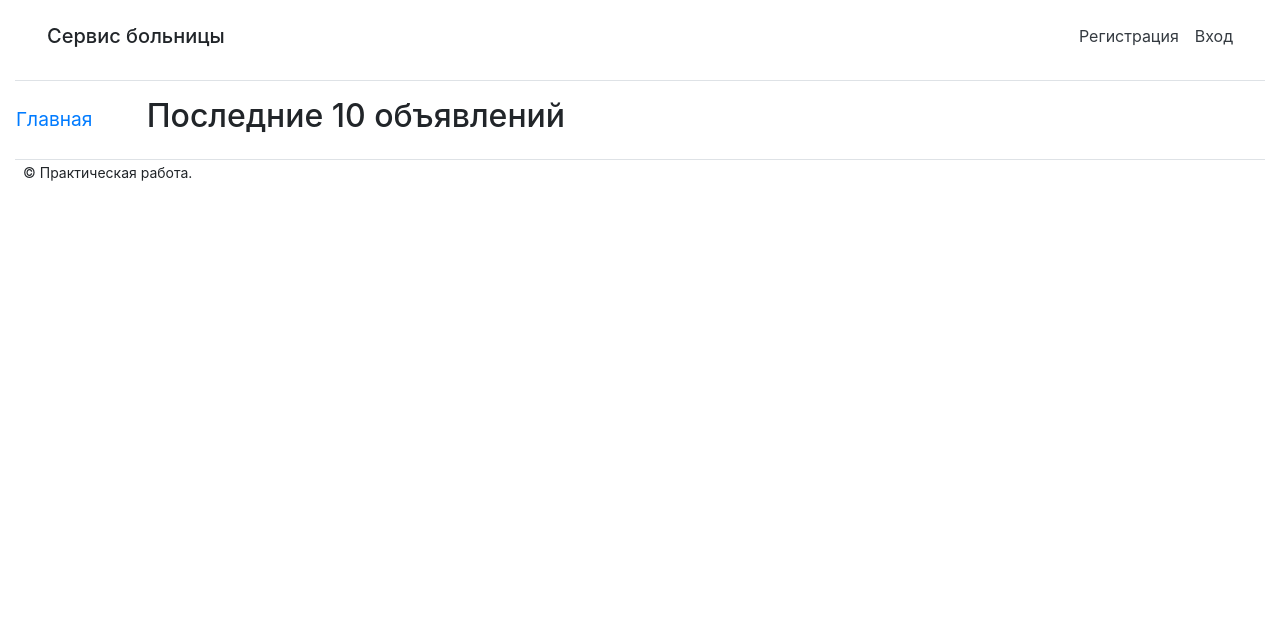
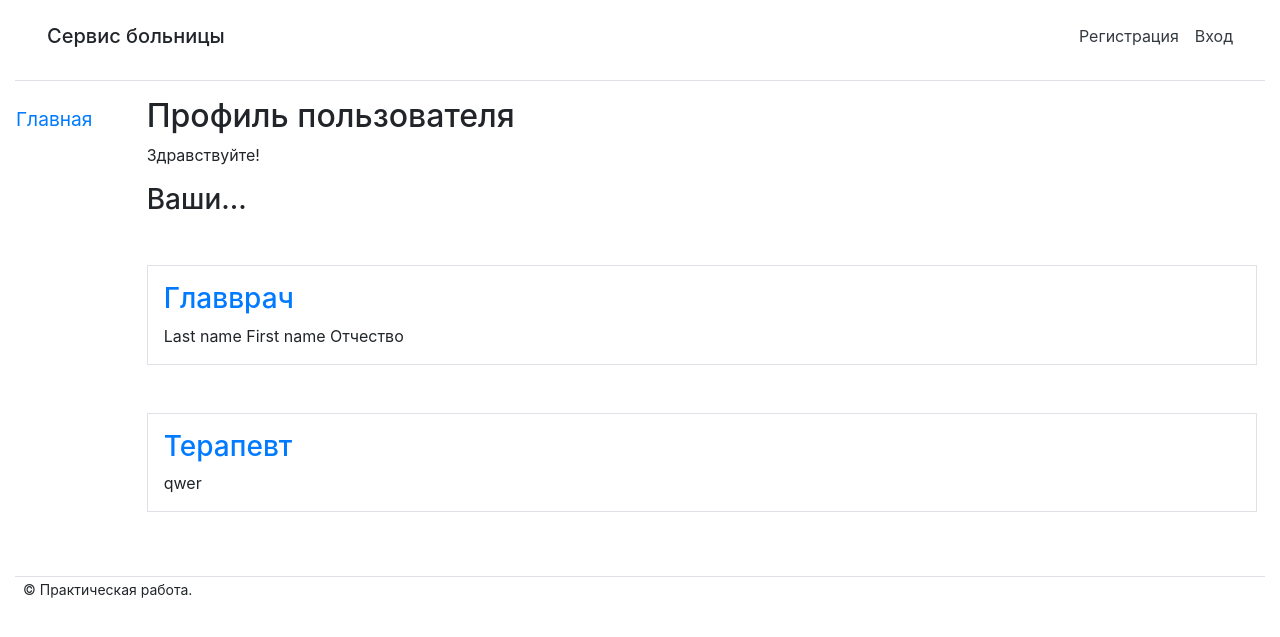
Before and after one commit to kul2002il/rkisPractical, a Django app: page / in a window 1280 px wide. Shown: the top 637 px of the page. Run offline with Django 3.2, Linux system fonts and the light colour scheme; data comes from the database, SQL or seed files in the repository; both versions use the stored data as it was after the commit; some libraries are stand-ins or nearby versions.

Commit message:
Вывод врачей на странице profile.html

```diff
--- a/myApp/forms.py
+++ b/myApp/forms.py
@@ -16,7 +16,9 @@ class ChangeUserInfoForm(forms.ModelForm):
 
 
 class RegisterUserForm(forms.ModelForm):
-	# fio = forms.CharField(required=True, label='Отчество')
+	first_name = forms.CharField(required=True, label='Имя')
+	last_name = forms.CharField(required=True, label='Фамилия')
+	fio = forms.CharField(required=True, label='Отчество')
 	# email = forms.EmailField(required=True, label='Адрес электронной почты')
 	password1 = forms.CharField(label='Пароль',
 								widget=forms.PasswordInput,
@@ -52,4 +54,4 @@ class RegisterUserForm(forms.ModelForm):
 
 	class Meta:
 		model = User
-		fields = ('username', 'email', 'password1', 'password2', 'first_name', 'last_name')
+		fields = ('username', 'password1', 'password2', 'first_name', 'last_name', 'fio')
--- a/myApp/templates/main/profile.html
+++ b/myApp/templates/main/profile.html
@@ -11,5 +11,17 @@
 	{% else %}
 		<p>Здравствуйте! </p>
 	{% endif %}
-	<h3>Ваши объявления</h3>
+	<h3>Ваши...</h3>
+	{% if bbs %}
+		<ul class="list-unstyled">
+			{% for bb in bbs %}
+			<li class="media my-5 p-3 border">
+				<div class="media-body">
+					<h3><a href="{{ url }}{{ all }}">{{ bb.nameRol }}</a> </h3>
+					<div>{{ bb.userId.last_name }} {{ bb.userId.first_name }} {{ bb.userId.fio }}</div>
+				</div>
+			</li>
+			{% endfor %}
+		</ul>
+	{% endif %}
 {% endblock %}
--- a/myApp/urls.py
+++ b/myApp/urls.py
@@ -16,4 +16,6 @@ urlpatterns = [
     path('accounts/logout/', BBLogoutView.as_view(), name="logout"),
     path('accounts/register/activate/<str:sign>/', user_activate, name='register_activate'),
     path('accounts/register/done/', RegisterDoneView.as_view(), name='register_done'),
+
+    path('specialisty/', views.specialty, name='specialisty'),
 ]
--- a/myApp/views.py
+++ b/myApp/views.py
@@ -13,11 +13,26 @@ from django.core.signing import BadSignature
 from .utilities import signer
 from .forms import RegisterUserForm
 from .forms import ChangeUserInfoForm
-from .models import User
+from .models import User, Specialty
 
 
 def index(request):
-	return render(request, 'main/index.html')
+	bbs = Specialty.objects.all()
+	# l = []
+	# # for bb in bbs:
+	# # 	l.append(dict(
+	# # 		nameRol = bb.nameRol,
+	# # 		# userSpec = User.objects.filter(pk=bb.userId)[0]
+	# # 		userSpec = bb.userId
+	# # 	))
+	#
+	# l.append(dict(
+	# 	nameRol = "Cpec",
+	# 	# userSpec = User.objects.filter(pk=bb.userId)[0]
+	# 	userSpec = "user"
+	# ))
+	context = {'bbs': bbs}
+	return render(request, 'main/profile.html', context)
 
 
 class BBLoginView(LoginView):
@@ -60,7 +75,7 @@ class RegisterUserView(CreateView):
 	model = User
 	template_name = 'main/registerUser.html'
 	form_class = RegisterUserForm
-	success_url = reverse_lazy('myApp:register_done')
+	success_url = reverse_lazy('myApp:login')
 
 
 class RegisterDoneView(TemplateView):
@@ -84,3 +99,9 @@ def user_activate(request, sign):
 	template = 'main/activationDone.html'
 	user.save()
 	return render(request, template)
+
+@login_required
+def specialty(request):
+	bbs = Specialty.objects.filter()
+	context = {'bbs': bbs}
+	return render(request, 'main/profile.html', context)
```
Also changed, not shown: myApp/templates/main/speciality.html (added, +9 -0 lines), db.sqlite3.
